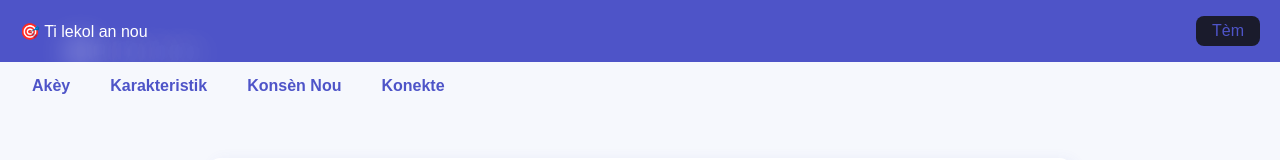
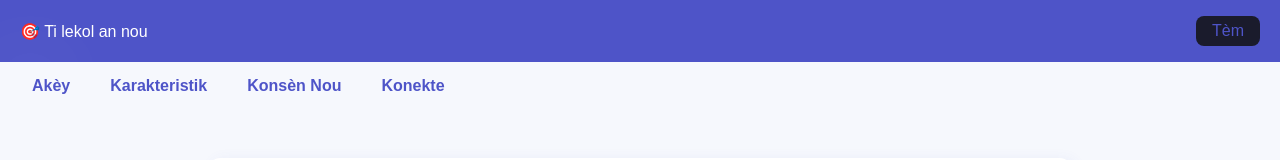
Before and after one commit to monfistonrobendjy/monfiston, a plain HTML site: page index.html in a window 1280 px wide. Shown: the top 160 px of the page. Drawn offline with Linux system fonts and the light colour scheme.

Commit message:
Update Akey.css

```diff
--- a/Akey.css
+++ b/Akey.css
@@ -12,7 +12,7 @@ header {
   display: flex;
   justify-content: space-between;
   align-items: center;
-  text-shadow: 50px 20px 30px;
+  text-shadow: 0 50px 80px;
   text-anim: right left;
 }
 h2{color:#000}
```
